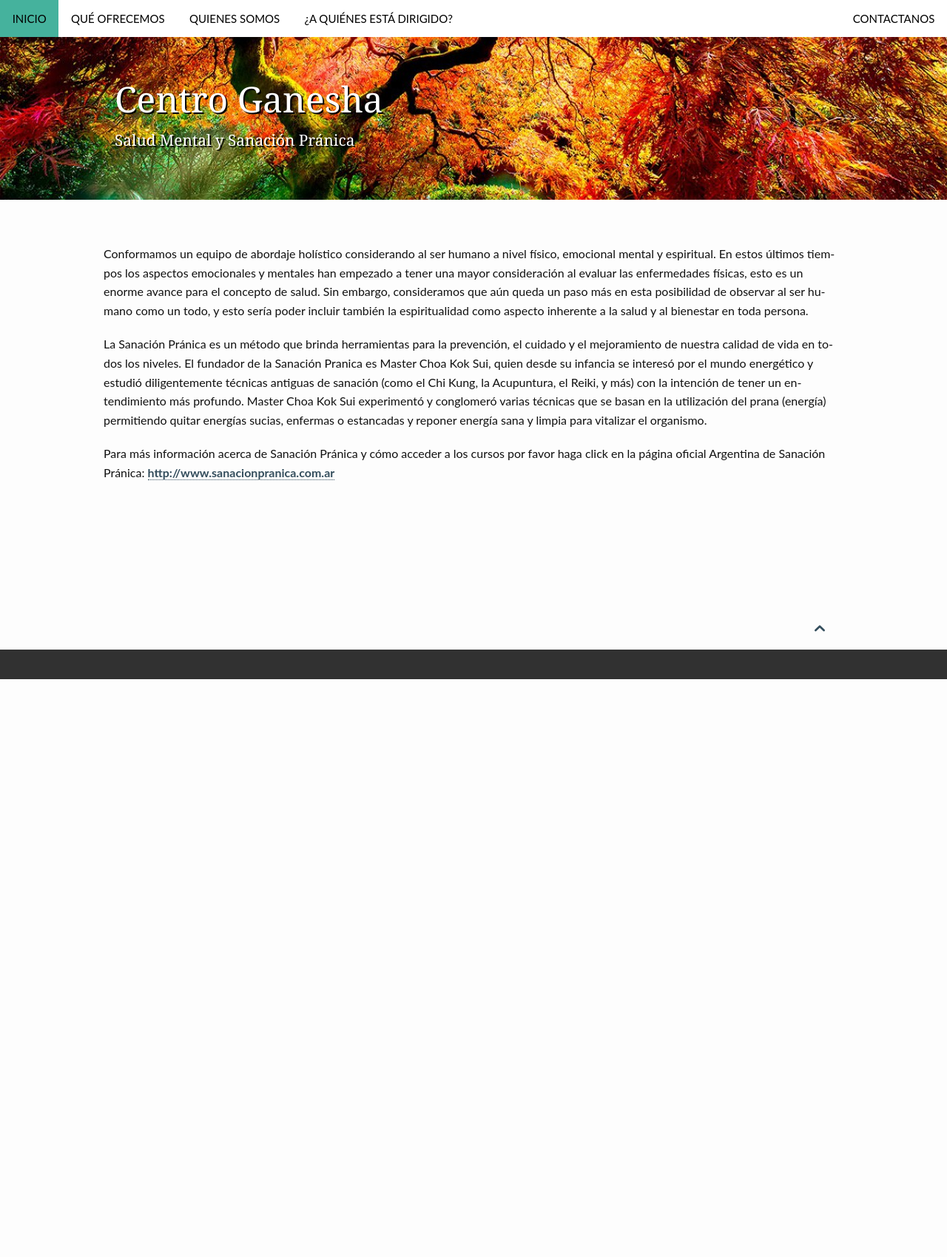
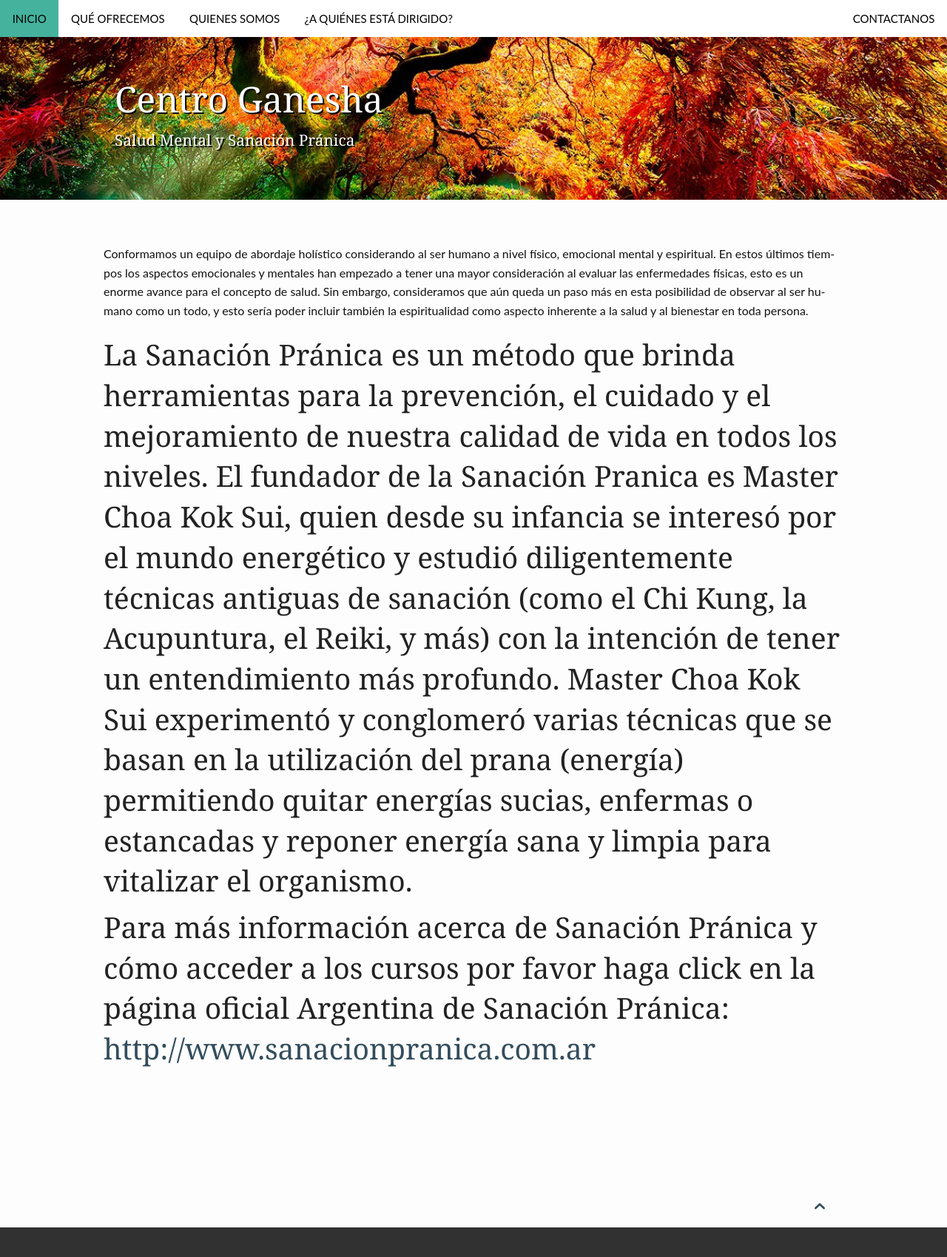
Before and after one commit to ganeshaterapias/ganeshaterapias.github.io, a Jekyll site: the page built from index.md, in a window 1280 px wide. Shown: the whole page at 74% size. Built offline with Jekyll 4.4.1, drawn with Linux system fonts in a browser that asks for light colours; before the commit the page ends 918 px from its top, so only the background shows below that.

Commit message:
pagina inicio

```diff
--- a/index.md
+++ b/index.md
@@ -13,6 +13,6 @@ header:
 
 Conformamos un equipo de abordaje holístico considerando al ser humano a nivel físico, emocional mental y espiritual. En estos últimos tiempos los aspectos emocionales y mentales han empezado a tener una mayor consideración al evaluar las enfermedades físicas, esto es un enorme avance para el concepto de salud.  Sin embargo, consideramos que aún queda un paso más en esta posibilidad de observar al ser humano como un todo, y esto sería poder incluir también la espiritualidad como aspecto inherente a la salud y al bienestar en toda persona.
 
-La Sanación Pránica es un método que brinda herramientas para la prevención, el cuidado y el mejoramiento de nuestra calidad de vida en todos los niveles.  El fundador de la Sanación Pranica es Master Choa Kok Sui, quien desde su infancia se interesó por el mundo energético y estudió diligentemente técnicas antiguas de sanación (como el Chi Kung, la Acupuntura, el Reiki, y más) con la intención de tener un entendimiento más profundo. Master Choa Kok Sui experimentó y conglomeró varias técnicas que se basan en la utilización del prana (energía) permitiendo quitar energías sucias, enfermas o estancadas y reponer energía sana y limpia para vitalizar el organismo.
+# La Sanación Pránica es un método que brinda herramientas para la prevención, el cuidado y el mejoramiento de nuestra calidad de vida en todos los niveles.  El fundador de la Sanación Pranica es Master Choa Kok Sui, quien desde su infancia se interesó por el mundo energético y estudió diligentemente técnicas antiguas de sanación (como el Chi Kung, la Acupuntura, el Reiki, y más) con la intención de tener un entendimiento más profundo. Master Choa Kok Sui experimentó y conglomeró varias técnicas que se basan en la utilización del prana (energía) permitiendo quitar energías sucias, enfermas o estancadas y reponer energía sana y limpia para vitalizar el organismo.
 
-Para más información acerca de Sanación Pránica y cómo acceder a los cursos por favor haga click en la página oficial Argentina de Sanación Pránica: <a target="_blank" href="http://www.sanacionpranica.com.ar">http://www.sanacionpranica.com.ar</a>
+# Para más información acerca de Sanación Pránica y cómo acceder a los cursos por favor haga click en la página oficial Argentina de Sanación Pránica: <a target="_blank" href="http://www.sanacionpranica.com.ar">http://www.sanacionpranica.com.ar</a>
```
Also changed, not shown: other parts of index.md (+1 -1 lines).
